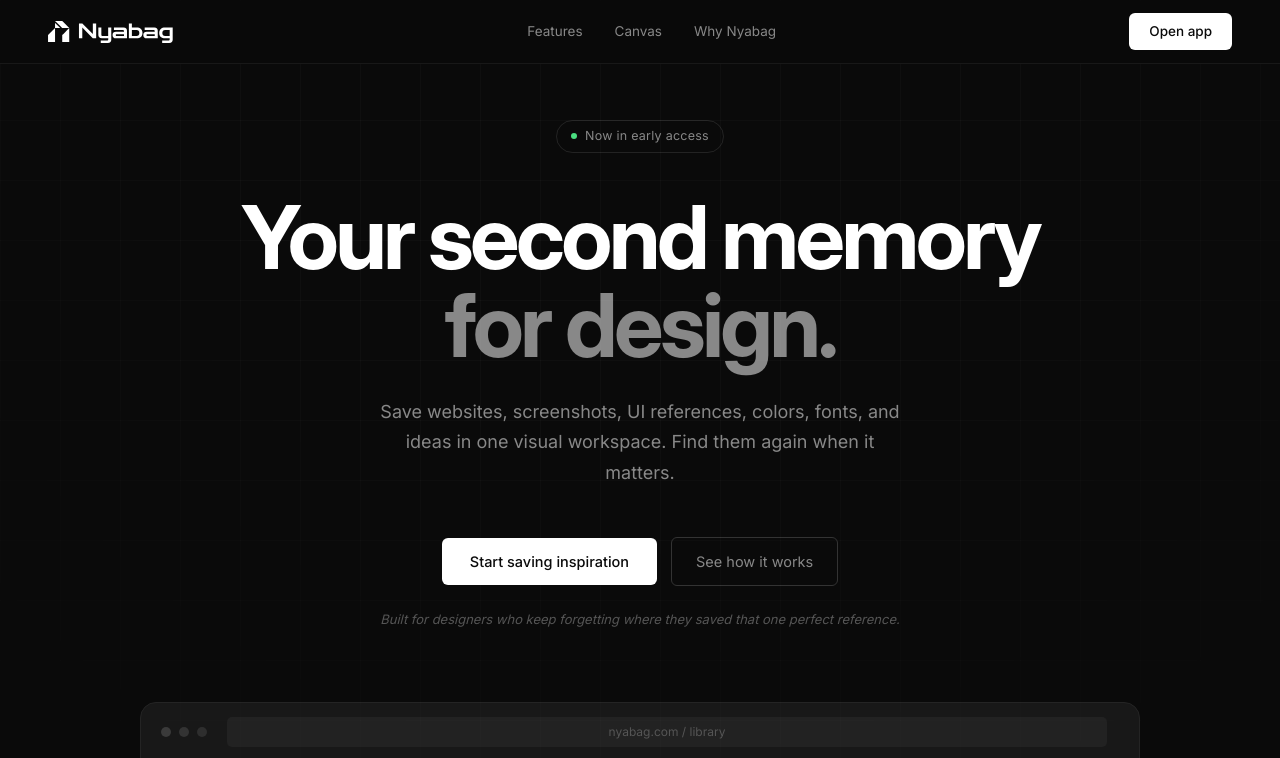
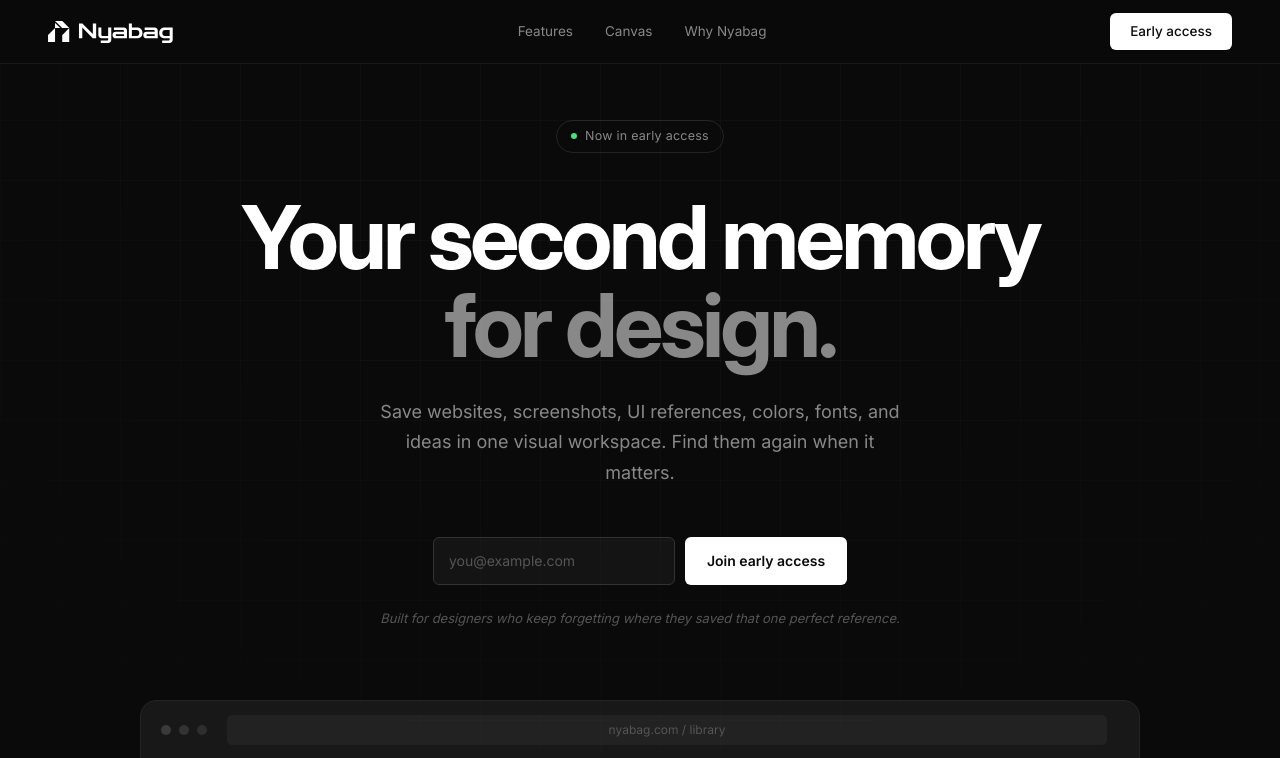
Before and after one commit to j1-y/nyabag-marketing, a Next.js app: page / in a window 1280 px wide. Shown: the top 758 px of the page. Built offline with nearby package versions, Linux system fonts and the light colour scheme.

Commit message:
SMTP RESEND

```diff
--- a/package.json
+++ b/package.json
@@ -20,6 +20,7 @@
     "next": "16.2.6",
     "react": "19.2.4",
     "react-dom": "19.2.4",
+    "resend": "^6.12.4",
     "sharp": "^0.34.5",
     "tailwind-merge": "^3.6.0",
     "zod": "^4.4.3"
--- a/src/app/LandingPage.tsx
+++ b/src/app/LandingPage.tsx
@@ -1,7 +1,59 @@
 "use client";
 
+import { useState, useTransition } from "react";
 import Link from "next/link";
+import { submitEarlyAccessSignup } from "@/lib/early-access-actions";
 import styles from "./landing.module.css";
+
+const EarlyAccessForm = ({ compact = false }: { compact?: boolean }) => {
+  const [message, setMessage] = useState("");
+  const [messageType, setMessageType] = useState<"success" | "error">("success");
+  const [isPending, startTransition] = useTransition();
+
+  function handleSubmit(event: React.FormEvent<HTMLFormElement>) {
+    event.preventDefault();
+    setMessage("");
+
+    const form = event.currentTarget;
+    const formData = new FormData(form);
+    formData.set("source", "landing");
+
+    startTransition(async () => {
+      const result = await submitEarlyAccessSignup(formData);
+      if (!result.success) {
+        setMessageType("error");
+        setMessage(result.error);
+        return;
+      }
+
+      setMessageType("success");
+      setMessage(result.data.duplicate ? "You're already on the list." : "Thanks. You're on the early access list.");
+      form.reset();
+    });
+  }
+
+  return (
+    <form
+      className={compact ? styles.earlyAccessFormCompact : styles.earlyAccessForm}
+      onSubmit={handleSubmit}
+    >
+      <div className={styles.earlyAccessRow}>
+        <label className={styles.earlyAccessLabel}>
+          <span>Email address</span>
+          <input type="email" name="email" placeholder="you@example.com" required autoComplete="email" disabled={isPending} />
+        </label>
+        <button type="submit" disabled={isPending}>
+          {isPending ? "Joining..." : "Join early access"}
+        </button>
+      </div>
+      {message && (
+        <p className={messageType === "error" ? styles.earlyAccessError : styles.earlyAccessThanks}>
+          {message}
+        </p>
+      )}
+    </form>
+  );
+};
 
 /* ── Inline SVG icons ─────────────────── */
 const IconGrid = () => (
@@ -131,7 +183,7 @@ export function LandingPage() {
           <Link href="#canvas" className={styles.navLink}>Canvas</Link>
           <Link href="#compare" className={styles.navLink}>Why Nyabag</Link>
         </div>
-        <Link href="https://nyabag.com" className={styles.navCta}>Open app</Link>
+        <Link href="#early-access" className={styles.navCta}>Early access</Link>
       </nav>
 
       {/* ── HERO ── */}
@@ -152,13 +204,8 @@ export function LandingPage() {
           Save websites, screenshots, UI references, colors, fonts, and ideas in one visual workspace. Find them again when it matters.
         </p>
 
-        <div className={styles.heroActions}>
-          <Link href="https://nyabag.com" className={styles.btnPrimary}>
-            Start saving inspiration
-          </Link>
-          <Link href="#features" className={styles.btnGhost}>
-            See how it works
-          </Link>
+        <div id="early-access" className={styles.heroActions}>
+          <EarlyAccessForm />
         </div>
 
         <p className={styles.heroTrust}>
@@ -611,12 +658,7 @@ export function LandingPage() {
             Nyabag is being built for designers who collect references obsessively and lose them constantly. Start saving your best inspiration in one place.
           </p>
           <div className={styles.ctaActions}>
-            <Link href="https://nyabag.com" className={styles.btnPrimary} style={{ fontSize: 15, padding: "14px 32px" }}>
-              Open Nyabag
-            </Link>
-            <Link href="#" className={styles.btnSecondaryCta}>
-              Follow the build <span className={styles.arrow}>→</span>
-            </Link>
+            <EarlyAccessForm compact />
           </div>
         </div>
       </section>
--- a/src/app/landing.module.css
+++ b/src/app/landing.module.css
@@ -181,6 +181,96 @@
   flex-wrap: wrap;
   justify-content: center;
   margin-bottom: 24px;
+}
+
+.earlyAccessForm,
+.earlyAccessFormCompact {
+  display: grid;
+  gap: 10px;
+  width: min(100%, 520px);
+  margin: 0 auto;
+}
+
+.earlyAccessRow {
+  display: flex;
+  align-items: stretch;
+  justify-content: center;
+  gap: 10px;
+  width: 100%;
+}
+
+.earlyAccessLabel {
+  flex: 1 1 auto;
+  min-width: 0;
+}
+
+.earlyAccessLabel span {
+  position: absolute;
+  width: 1px;
+  height: 1px;
+  overflow: hidden;
+  clip: rect(0 0 0 0);
+  white-space: nowrap;
+}
+
+.earlyAccessLabel input {
+  width: 100%;
+  height: 48px;
+  border: 1px solid var(--lp-border-light);
+  border-radius: var(--lp-radius-sm);
+  background: rgba(255, 255, 255, 0.04);
+  color: var(--lp-text);
+  font: inherit;
+  font-size: 14px;
+  outline: none;
+  padding: 0 15px;
+  transition: border-color 0.2s ease, background 0.2s ease;
+}
+
+.earlyAccessLabel input:focus {
+  border-color: rgba(255, 255, 255, 0.55);
+  background: rgba(255, 255, 255, 0.07);
+}
+
+.earlyAccessLabel input::placeholder {
+  color: var(--lp-text-dim);
+}
+
+.earlyAccessForm button,
+.earlyAccessFormCompact button {
+  height: 48px;
+  flex: 0 0 auto;
+  border: none;
+  border-radius: var(--lp-radius-sm);
+  background: var(--lp-white);
+  color: #0a0a0a;
+  cursor: pointer;
+  font: inherit;
+  font-size: 14px;
+  font-weight: 600;
+  padding: 0 22px;
+  transition: opacity 0.2s ease, transform 0.2s ease;
+  white-space: nowrap;
+}
+
+.earlyAccessForm button:hover,
+.earlyAccessFormCompact button:hover {
+  opacity: 0.88;
+  transform: translateY(-1px);
+}
+
+.earlyAccessThanks {
+  color: var(--lp-text-muted);
+  font-size: 13px;
+  margin-top: 2px;
+  text-align: center;
+}
+
+.earlyAccessError {
+  color: #ff8a80;
+  font-size: 13px;
+  margin-top: 2px;
+  text-align: center;
 }
 
 .btnPrimary {
@@ -973,6 +1063,15 @@
 }
 
 @media (max-width: 600px) {
+  .earlyAccessRow {
+    flex-direction: column;
+  }
+
+  .earlyAccessForm button,
+  .earlyAccessFormCompact button {
+    width: 100%;
+  }
+
   .cardGrid {
     grid-template-columns: 1fr;
   }
--- /dev/null
+++ b/src/lib/early-access-actions.ts
@@ -0,0 +1,77 @@
+"use server";
+
+import { Resend } from "resend";
+import { z } from "zod";
+import { createClient } from "@/lib/supabase/server";
+import type { ActionResult } from "@/lib/types";
+
+type EarlyAccessResult = {
+  duplicate: boolean;
+};
+
+const earlyAccessSchema = z.object({
+  email: z.email("Enter a valid email address").trim().toLowerCase().max(255),
+  source: z.string().trim().max(80).default("landing"),
+});
+
+function isUniqueViolation(error: { code?: string; message?: string }) {
+  return error.code === "23505" || error.message?.toLowerCase().includes("duplicate");
+}
+
+async function sendEarlyAccessNotification(email: string, source: string) {
+  const apiKey = process.env.RESEND_API_KEY;
+  const to = process.env.EARLY_ACCESS_TO_EMAIL;
+  const from = process.env.EARLY_ACCESS_FROM_EMAIL;
+
+  if (!apiKey || !to || !from) {
+    console.warn("[early-access] Resend env vars missing; signup stored without notification.");
+    return;
+  }
+
+  const resend = new Resend(apiKey);
+  const { error } = await resend.emails.send({
+    from,
+    to,
+    subject: "New Nyabag early access signup",
+    text: `New Nyabag early access signup\n\nEmail: ${email}\nSource: ${source}`,
+  });
+
+  if (error) {
+    console.error("[early-access] Resend notification failed:", error);
+  }
+}
+
+export async function submitEarlyAccessSignup(
+  formData: FormData
+): Promise<ActionResult<EarlyAccessResult>> {
+  const parsed = earlyAccessSchema.safeParse({
+    email: formData.get("email"),
+    source: formData.get("source") ?? "landing",
+  });
+
+  if (!parsed.success) {
+    return { success: false, error: parsed.error.issues[0].message };
+  }
+
+  const supabase = await createClient();
+  const { email, source } = parsed.data;
+
+  const { error } = await supabase
+    .from("early_access_signups")
+    .insert({
+      email,
+      source,
+    });
+
+  if (error) {
+    if (isUniqueViolation(error)) {
+      return { success: true, data: { duplicate: true } };
+    }
+
+    return { success: false, error: "Could not join early access. Please try again." };
+  }
+
+  await sendEarlyAccessNotification(email, source);
+
+  return { success: true, data: { duplicate: false } };
+}
```
Also changed, not shown: 2 other files (tests, documents, lock files or other folders).
